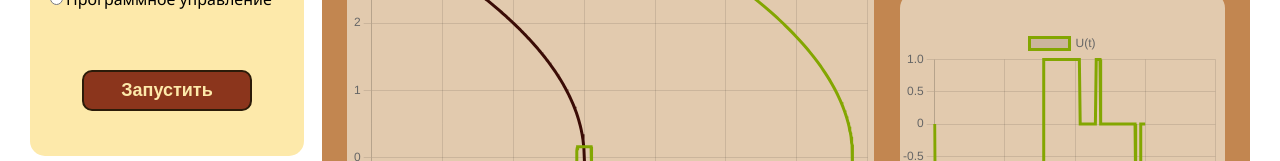
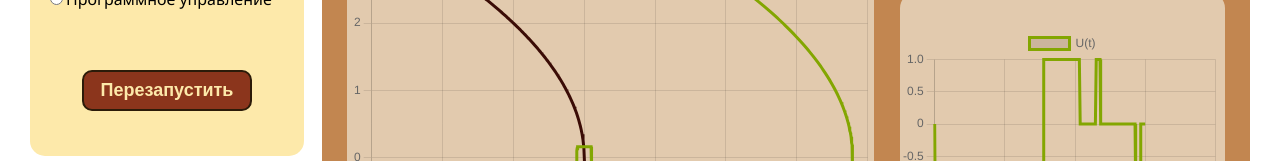
Before and after one commit to thesmol/otu_material_dot, a React (Create React App) app: page / in a window 1280 px wide. Shown: the part 300-461 px from the top of the page. Built offline with nearby package versions, Linux system fonts and the light colour scheme.

Commit message:
Change button text

```diff
--- a/src/components/Settings.js
+++ b/src/components/Settings.js
@@ -65,7 +65,7 @@ const Settings = ({ chartType, setChartType, setStartChart }) => {
                 }}
                 onClick={handleChartShow}
             >
-                Запустить
+                Перезапустить
             </button>
         </div>
     )
```
